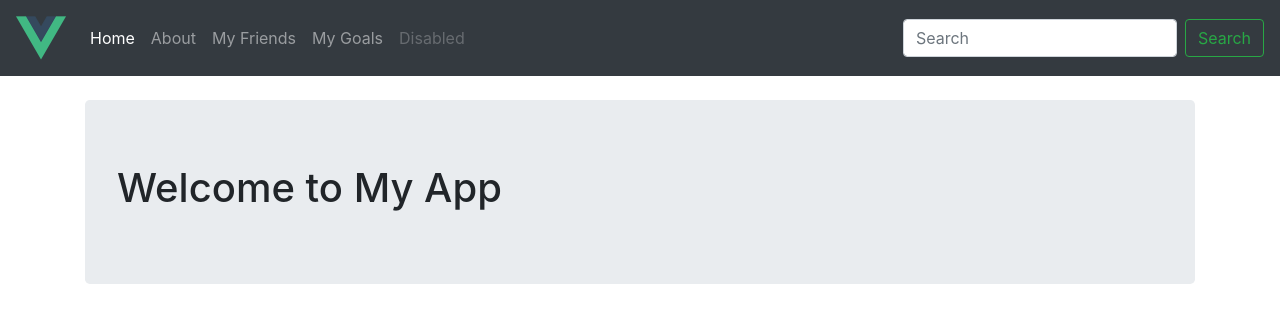
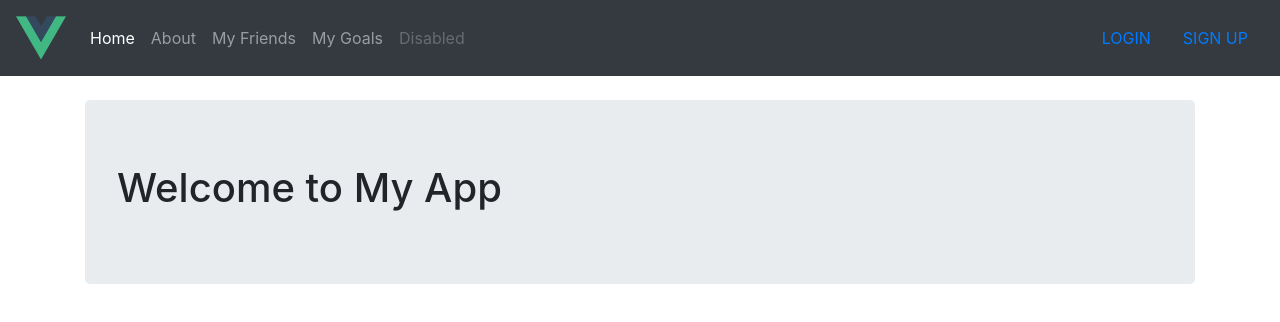
Before and after one commit to cornelius12287/InClass, a Vue app: page / in a window 1280 px wide. Shown: the top 322 px of the page. Built offline with nearby package versions, Linux system fonts and the light colour scheme.

Commit message:
nav functions

```diff
--- a/src/components/Nav.vue
+++ b/src/components/Nav.vue
@@ -25,10 +25,12 @@
                     <a class="nav-link disabled" href="#">Disabled</a>
                 </li>
             </ul>
-        <form class="form-inline mt-2 mt-md-0">
-            <input class="form-control mr-sm-2" type="text" placeholder="Search" aria-label="Search">
-            <button class="btn btn-outline-success my-2 my-sm-0" type="submit">Search</button>
+
+        <form class="form-inline mt-2 mt-md-0" v-if="!user">
+            <a href="#" class="nav-link" @click.prevent="login">LOGIN</a>
+            <a href="#" class="nav-link">SIGN UP</a>
         </form>
+        <span class="navbar-text" v-if="user">Welcome {{user.name}}</span>
         </div>
     </nav>
 
@@ -36,6 +38,16 @@
 
 <script>
 export default {
+    // data takes a function that returns data
+    data:()=>({
+        user: null
+    }),
+    // methods takes an object that contain functins
+    methods: {
+        login(){
+            this.user = { name: "UserName"};
+        }
+    }
 
 }
 </script>
--- a/src/router.js
+++ b/src/router.js
@@ -21,7 +21,7 @@ export default new Router({
       // route level code-splitting
       // this generates a separate chunk (about.[hash].js) for this route
       // which is lazy-loaded when the route is visited.
-      //BELOW: NOT A COMMENT, a chunk name, the final destination
+      // BELOW: NOT A COMMENT, a chunk name, the final destination
       component: () => import(/* webpackChunkName: "about" */ './views/About.vue'),
     },
     {
```
